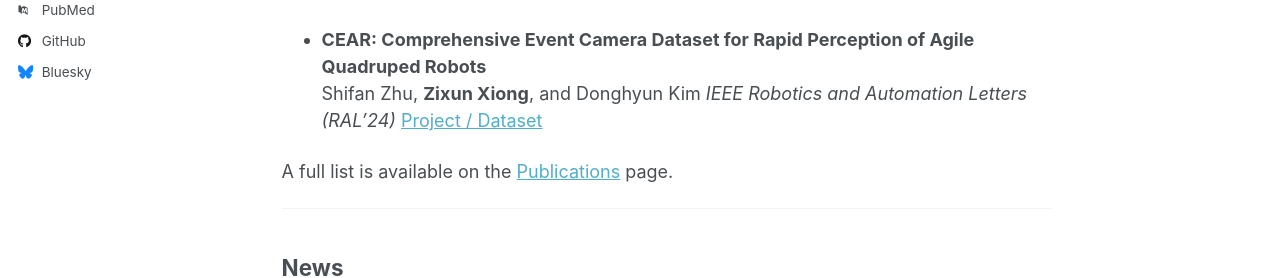
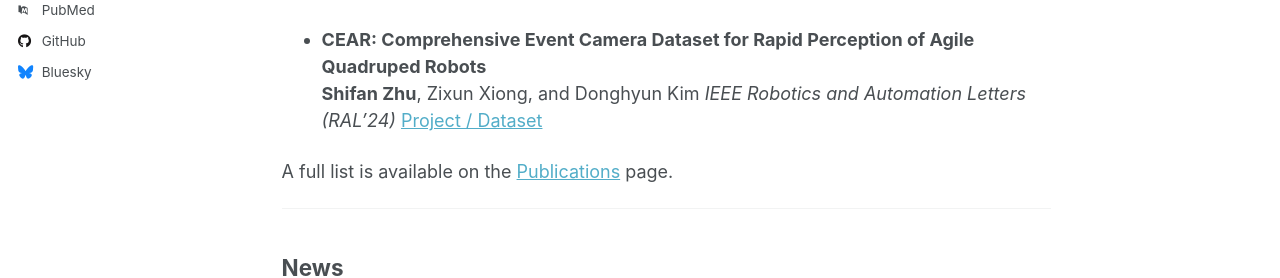
Before and after one commit to kitaharasetusna/zixun-xiong.github.io, a Jekyll site: the page built from _pages/about.md, in a window 1280 px wide and 1272 px high. Shown: the part 535-813 px from the top of the window. Built offline with Jekyll 4.4.1, drawn with Linux system fonts in a browser that asks for light colours; some web fonts are replaced; a script that is not in the unit is left out.

```diff
--- a/_pages/about.md
+++ b/_pages/about.md
@@ -21,7 +21,7 @@ My research focuses on the **security and reliability of AI systems**, especiall
   [PDF / arXiv](https://arxiv.org/pdf/2511.08905.pdf)
 
 - **CEAR: Comprehensive Event Camera Dataset for Rapid Perception of Agile Quadruped Robots**
-  Shifan Zhu, **Zixun Xiong**, and Donghyun Kim
+  **Shifan Zhu**, Zixun Xiong, and Donghyun Kim
   *IEEE Robotics and Automation Letters (RAL’24)*
   [Project / Dataset](https://daroslab.github.io/cear/)
 
```
